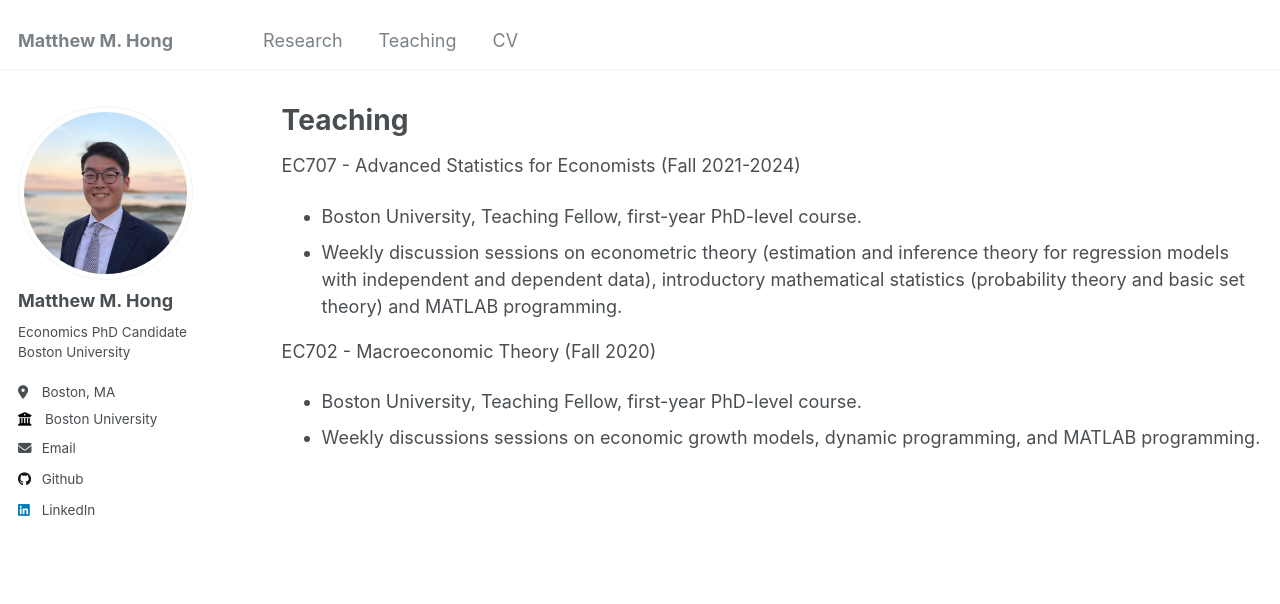
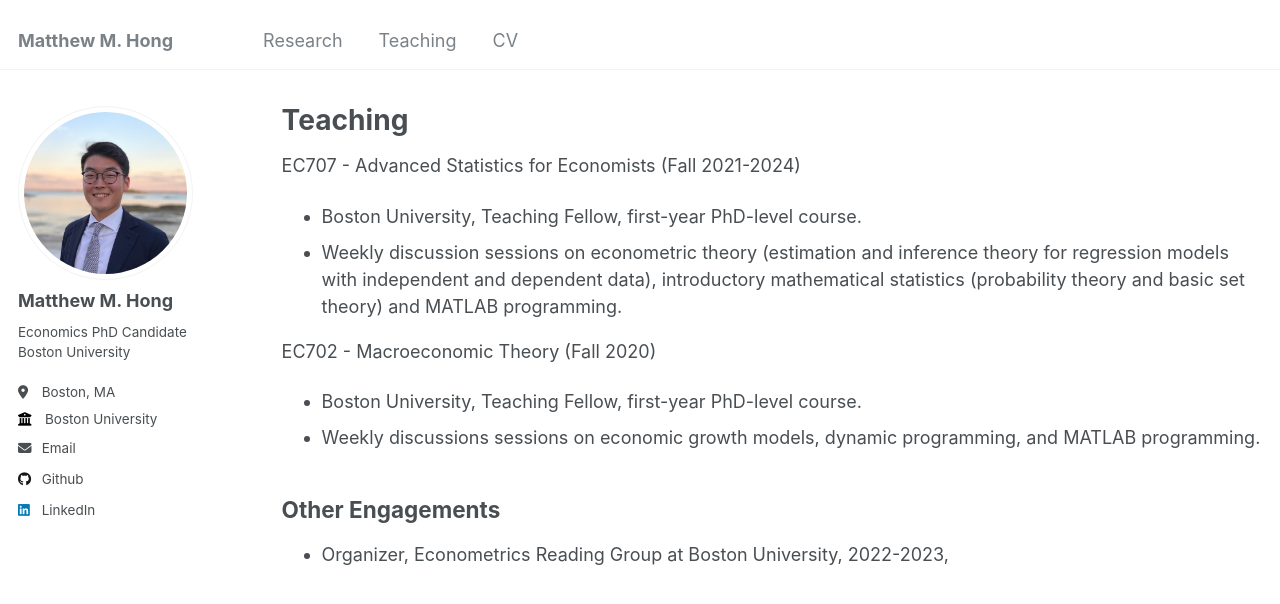
Before and after one commit to matthew-hong/matt-hong, a Jekyll site: the page built from _pages/teaching.md, in a window 1280 px wide. Shown: the top 604 px of the page. Built offline with Jekyll 4.4.1, drawn with Linux system fonts in a browser that asks for light colours.

Commit message:
update teaching page

```diff
--- a/_pages/teaching.md
+++ b/_pages/teaching.md
@@ -14,3 +14,6 @@ EC707 - Advanced Statistics for Economists (Fall 2021-2024)
 EC702 - Macroeconomic Theory (Fall 2020)
  * Boston University, Teaching Fellow, first-year PhD-level course.
  * Weekly discussions sessions on economic growth models, dynamic programming, and MATLAB programming.
+
+## Other Engagements
+ * Organizer, Econometrics Reading Group at Boston University, 2022-2023,
```
